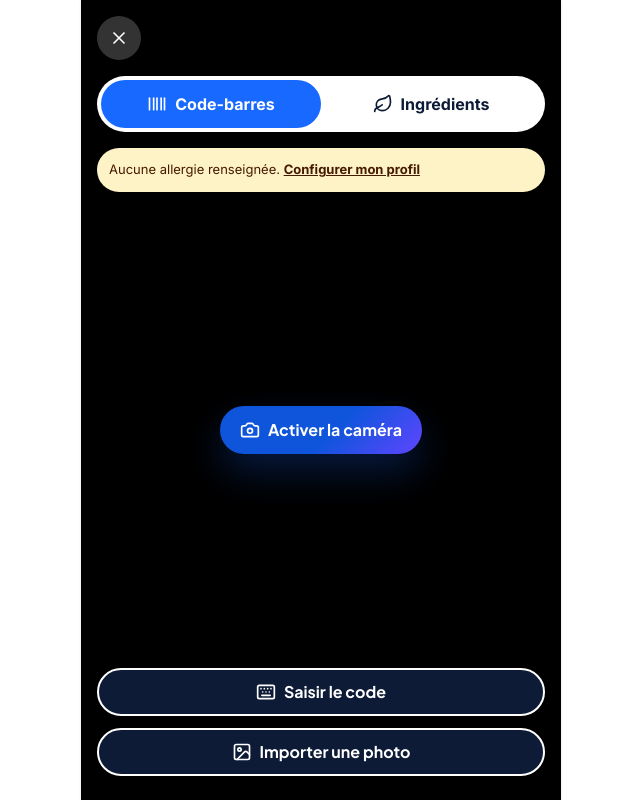
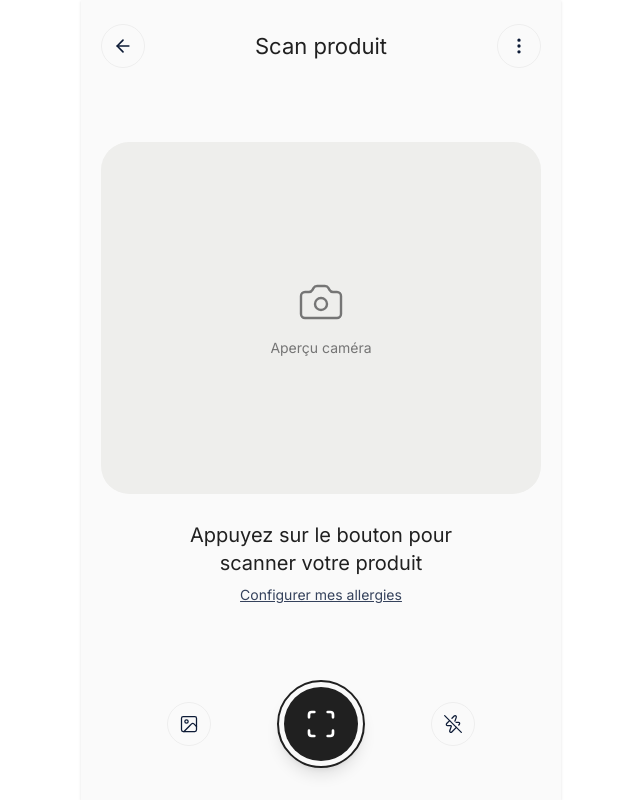
Before and after one commit to AristideWafo/safe-foods, a React (Vite) app: page /scanner in a window 1280 px wide. Shown: the whole page, without its empty margins (319-959 px from the left). Built offline with nearby package versions, Linux system fonts and the light colour scheme.

Commit message:
fix(scanner): match light camera and result sheet reference (#5)

```diff
--- a/src/components/layout/BottomSheet.tsx
+++ b/src/components/layout/BottomSheet.tsx
@@ -2,8 +2,8 @@ import { useEffect, useId, useRef } from 'react';
 import type { ReactNode } from 'react';
 import { X } from 'lucide-react';
 import { IconButton } from '../primitives/IconButton';
-interface BottomSheetProps { isOpen: boolean; onClose: () => void; children: ReactNode; title?: string; }
-export const BottomSheet = ({ isOpen, onClose, children, title = 'Options' }: BottomSheetProps) => {
+interface BottomSheetProps { isOpen: boolean; onClose: () => void; children: ReactNode; title?: string; centered?: boolean; }
+export const BottomSheet = ({ isOpen, onClose, children, title = 'Options', centered = false }: BottomSheetProps) => {
   const ref = useRef<HTMLDialogElement>(null);
   const titleId = useId();
   useEffect(() => {
@@ -17,7 +17,8 @@ export const BottomSheet = ({ isOpen, onClose, children, title = 'Options' }: Bo
   }, [isOpen]);
   if (!isOpen) return null;
   return <dialog ref={ref} aria-labelledby={titleId} onCancel={event => { event.preventDefault(); onClose(); }} className="fixed bottom-0 top-auto mx-auto w-full max-w-[480px] max-h-[90dvh] overflow-y-auto rounded-t-[30px] border-0 p-6 bg-surface text-text-primary shadow-2xl backdrop:bg-black/60">
-    <div className="flex justify-between items-center mb-5"><h2 id={titleId} className="font-display font-bold text-[20px]">{title}</h2><IconButton icon={<X />} onClick={onClose} aria-label="Fermer le dialogue" /></div>
+    {centered && <div aria-hidden="true" className="w-10 h-1 rounded-full bg-black/50 mx-auto -mt-3 mb-5" />}
+    <div className={`flex items-center mb-5 ${centered ? 'justify-center relative' : 'justify-between'}`}><h2 id={titleId} className="font-display font-bold text-[20px]">{title}</h2><IconButton className={centered ? 'absolute right-0' : undefined} icon={<X />} onClick={onClose} aria-label="Fermer le dialogue" /></div>
     {children}
   </dialog>;
 };
--- a/src/index.css
+++ b/src/index.css
@@ -125,3 +125,24 @@ p, h1, h2, h3, h4, h5, h6, span {
 @media (prefers-reduced-motion: reduce) {
   *, *::before, *::after { animation: none !important; transition: none !important; scroll-behavior: auto !important; }
 }
+
+/* html5-qrcode sets inline positioning: keep its camera inside the preview. */
+.scanner-camera #reader-container {
+  position: absolute !important;
+  inset: 0;
+  width: 100% !important;
+  height: 100% !important;
+  border: 0 !important;
+  padding: 0 !important;
+  overflow: hidden;
+}
+.scanner-camera video {
+  width: 100% !important;
+  height: 100% !important;
+  object-fit: cover;
+}
+.scanner-camera #qr-shaded-region { display: none !important; }
+@media (max-height: 650px) {
+  .scanner-screen header { padding-top: 12px; }
+  .scanner-camera { max-height: 36dvh; }
+}
--- a/src/pages/Scanner.tsx
+++ b/src/pages/Scanner.tsx
@@ -1,7 +1,7 @@
 import { useCallback, useEffect, useRef, useState } from 'react';
 import { Html5Qrcode, Html5QrcodeSupportedFormats } from 'html5-qrcode';
 import { useNavigate } from 'react-router-dom';
-import { Camera, AlertTriangle, Loader2, X, Image as ImageIcon, Keyboard, Zap, ZapOff, Barcode, Leaf } from 'lucide-react';
+import { Camera, Loader2, ArrowLeft, MoreVertical, Scan, Image as ImageIcon, Keyboard, Zap, ZapOff } from 'lucide-react';
 import { useStore } from '../store/useStore';
 import { fetchProductByBarcode } from '../services/OpenFoodFacts';
 import { isValidBarcode } from '../services/Barcode';
@@ -11,14 +11,26 @@ import { Button } from '../components/primitives/Button';
 import { IconButton } from '../components/primitives/IconButton';
 import { ManualBarcodeSheet } from '../components/scanner/ManualBarcodeSheet';
 import { BottomSheet } from '../components/layout/BottomSheet';
-import { clsx } from 'clsx';
+import { analyzeProduct } from '../services/AnalysisEngine';
 
-type Mode = 'barcode' | 'ingredients';
+const cameraFrame = (): string | null => {
+  const video = document.querySelector<HTMLVideoElement>('#reader-container video');
+  if (!video?.videoWidth || !video.videoHeight) return null;
+  const canvas = document.createElement('canvas');
+  const ratio = Math.min(1, 2000 / Math.max(video.videoWidth, video.videoHeight));
+  canvas.width = Math.round(video.videoWidth * ratio); canvas.height = Math.round(video.videoHeight * ratio);
+  const context = canvas.getContext('2d');
+  if (!context) return null;
+  context.drawImage(video, 0, 0, canvas.width, canvas.height);
+  return canvas.toDataURL('image/jpeg', 0.9);
+};
 type CameraState = 'idle' | 'starting' | 'running' | 'error';
 export const Scanner = () => {
   const navigate = useNavigate();
   const { allergies, recordScan } = useStore();
-  const [mode, setMode] = useState<Mode>('barcode');
+  const [frozenFrame, setFrozenFrame] = useState<string | null>(null);
+  const [options, setOptions] = useState(false);
+  const [completed, setCompleted] = useState<{ id: string; product: Product } | null>(null);
   const [enabled, setEnabled] = useState(false);
   const [cameraAttempt, setCameraAttempt] = useState(0);
   const [camera, setCamera] = useState<CameraState>('idle');
@@ -35,8 +47,8 @@ export const Scanner = () => {
   const requestRef = useRef<AbortController | null>(null);
   const lockRef = useRef<Promise<void>>(Promise.resolve());
   const mounted = useRef(true);
-  const modeRef = useRef(mode);
-  useEffect(() => { modeRef.current = mode; }, [mode]);
+  const blockedRef = useRef(false);
+  useEffect(() => { blockedRef.current = options || manual || !!pendingPhoto || !!completed; }, [options, manual, pendingPhoto, completed]);
   const lock = useCallback(async (action: () => Promise<void>) => {
     const previous = lockRef.current;
     let release: () => void = () => {};
@@ -57,23 +69,24 @@ export const Scanner = () => {
     const controller = new AbortController(); requestRef.current = controller;
     const timer = setTimeout(() => controller.abort(), 65000);
     try {
+      setFrozenFrame(previous => cameraFrame() || previous);
       await stop();
       const product = await load(controller.signal);
       if (!mounted.current || controller.signal.aborted) return;
       if (!product) throw new Error('Produit introuvable. Photographiez les ingrédients ou vérifiez le code.');
-      navigate(`/scan/${recordScan(product)}`);
+      setCompleted({ id: recordScan(product), product });
     } catch (err) {
       if (mounted.current) setError(controller.signal.aborted ? 'La demande a été interrompue ou a pris trop de temps. Réessayez.' : err instanceof Error ? err.message : 'L’analyse a échoué. Réessayez.');
     } finally {
       clearTimeout(timer); processing.current = false;
       if (mounted.current) { setAnalyzing(false); setCamera('idle'); }
     }
-  }, [navigate, recordScan, stop]);
+  }, [recordScan, stop]);
   const scanBarcode = useCallback((code: string) => {
-    if (modeRef.current === 'barcode' && isValidBarcode(code)) void run(signal => fetchProductByBarcode(code, signal));
+    if (!blockedRef.current && isValidBarcode(code)) void run(signal => fetchProductByBarcode(code, signal));
   }, [run]);
   useEffect(() => {
-    if (!enabled || analyzing || manual || pendingPhoto) return;
+    if (!enabled || analyzing || manual || pendingPhoto || completed) return;
     let live = true;
     void lock(async () => {
       if (!live) return;
@@ -82,7 +95,7 @@ export const Scanner = () => {
         if (scannerRef.current?.isScanning) await scannerRef.current.stop();
         if (!live) return;
         scannerRef.current ??= new Html5Qrcode('reader-container', { formatsToSupport: [Html5QrcodeSupportedFormats.EAN_8, Html5QrcodeSupportedFormats.EAN_13, Html5QrcodeSupportedFormats.UPC_A], verbose: false });
-        await scannerRef.current.start({ facingMode: 'environment' }, { fps: mode === 'barcode' ? 10 : 1, aspectRatio: 1, qrbox: mode === 'barcode' ? (width, height) => ({ width: Math.min(260, Math.floor(width * 0.8)), height: Math.min(160, Math.floor(height * 0.5)) }) : undefined }, scanBarcode, () => {});
+        await scannerRef.current.start({ facingMode: 'environment' }, { fps: 10, aspectRatio: 1.25 }, scanBarcode, () => {});
         if (!live) { await scannerRef.current.stop(); return; }
         setCamera('running');
         setFlashSupported(scannerRef.current.getRunningTrackCameraCapabilities().torchFeature().isSupported());
@@ -94,7 +107,7 @@ export const Scanner = () => {
       }
     });
     return () => { live = false; void stop(); };
-  }, [enabled, cameraAttempt, analyzing, manual, pendingPhoto, mode, scanBarcode, lock, stop]);
+  }, [enabled, cameraAttempt, analyzing, manual, pendingPhoto, completed, scanBarcode, lock, stop]);
   const flash = async () => {
     if (!scannerRef.current?.isScanning || !flashSupported) return;
     try { await scannerRef.current.applyVideoConstraints({ advanced: [{ torch: !flashOn } as MediaTrackConstraintSet] }); setFlashOn(value => !value); }
@@ -102,42 +115,57 @@ export const Scanner = () => {
   };
   const importPhoto = (file: File) => { if (!processing.current) setPendingPhoto(() => () => preparePhoto(file)); };
   const capture = () => {
-    const video = document.querySelector<HTMLVideoElement>('#reader-container video');
-    if (!video?.videoWidth || !video.videoHeight) { fileRef.current?.click(); return; }
-    const canvas = document.createElement('canvas');
-    const ratio = Math.min(1, 2000 / Math.max(video.videoWidth, video.videoHeight));
-    canvas.width = Math.round(video.videoWidth * ratio); canvas.height = Math.round(video.videoHeight * ratio);
-    const ctx = canvas.getContext('2d'); if (!ctx) { setError('Impossible de capturer la photo. Importez un fichier.'); return; }
-    ctx.drawImage(video, 0, 0, canvas.width, canvas.height);
-    const data = canvas.toDataURL('image/jpeg', 0.9); setPendingPhoto(() => async () => data);
+    const data = cameraFrame();
+    if (!data) { fileRef.current?.click(); return; }
+    setFrozenFrame(data); setPendingPhoto(() => async () => data);
   };
-  return <div className="flex-1 min-h-0 h-full relative bg-black text-white flex flex-col overflow-hidden">
-    <div id="reader-container" className="absolute inset-0 [&_video]:object-cover [&_video]:h-full" />
-    <div className="absolute inset-0 bg-black/50 pointer-events-none" />
-    <div className="relative z-10 h-full min-h-0 flex flex-col p-4 gap-4">
-      <div className="flex justify-between shrink-0"><IconButton icon={<X />} tone="light" onClick={() => navigate('/')} aria-label="Fermer le scanner" />{flashSupported && <IconButton icon={flashOn ? <Zap /> : <ZapOff />} tone="light" onClick={() => void flash()} aria-label={flashOn ? 'Désactiver le flash' : 'Activer le flash'} />}</div>
-      <div className="flex bg-white rounded-pill p-1 text-text-primary shrink-0" aria-label="Mode de lecture">
-        {(['barcode', 'ingredients'] as const).map(item => <button key={item} type="button" aria-pressed={mode === item} disabled={analyzing} onClick={() => { setMode(item); setError(null); }} className={clsx('flex-1 p-3 rounded-pill font-bold flex items-center justify-center gap-2 focus-visible:ring-2 focus-visible:ring-primary-300', mode === item && 'bg-primary-500 text-white')}>
-          {item === 'barcode' ? <Barcode className="w-5 h-5" /> : <Leaf className="w-5 h-5" />}{item === 'barcode' ? 'Code-barres' : 'Ingrédients'}
-        </button>)}
+  const result = completed ? analyzeProduct(completed.product, allergies) : null;
+  const statusLabel = result?.status === 'AVOID' ? 'À éviter' : result?.status === 'SAFE' ? 'Aucun allergène détecté' : 'À vérifier';
+  return <div className="scanner-screen flex-1 min-h-0 flex flex-col bg-[#fafafa] text-[#202020] overflow-y-auto">
+    <header className="flex items-center justify-between px-5 pt-6 pb-3 shrink-0">
+      <IconButton icon={<ArrowLeft />} className="rounded-full border border-black/5" onClick={() => navigate('/')} aria-label="Fermer le scanner" />
+      <h1 className="text-[22px] font-normal text-center">Scan produit</h1>
+      <IconButton icon={<MoreVertical />} className="rounded-full border border-black/5" disabled={analyzing} onClick={() => setOptions(true)} aria-label="Options du scanner" />
+    </header>
+    <div className="flex-1 flex flex-col justify-center px-5 py-6 min-h-0">
+      <div className="scanner-camera relative w-full aspect-[5/4] rounded-[28px] overflow-hidden bg-[#eeeeec] shrink-0">
+        <div id="reader-container" />
+        {camera !== 'running' && (frozenFrame || completed?.product.imageUrl) && <img src={frozenFrame || completed?.product.imageUrl} alt="" className="absolute inset-0 w-full h-full object-cover" />}
+        {camera !== 'running' && (!frozenFrame && !completed?.product.imageUrl || analyzing || camera === 'starting') && <div className="absolute inset-0 flex flex-col items-center justify-center gap-3 text-[#757575] pointer-events-none">
+          {analyzing || camera === 'starting' ? <Loader2 className="w-10 h-10 animate-spin" /> : <Camera className="w-12 h-12" strokeWidth={1.2} />}
+          <span className="text-sm">{analyzing ? 'Analyse en cours…' : camera === 'starting' ? 'Ouverture de la caméra…' : 'Aperçu caméra'}</span>
+        </div>}
       </div>
-      {!allergies.length && <div className="rounded-xl p-3 bg-amber-100 text-amber-950 text-[13px] shrink-0">Aucune allergie renseignée. <button className="underline font-bold" onClick={() => navigate('/profile')}>Configurer mon profil</button></div>}
-      <div className="flex-1 min-h-0 overflow-y-auto flex flex-col items-center justify-center gap-4 text-center">
-        {analyzing ? <div role="status" aria-live="polite" className="space-y-4"><Loader2 className="w-12 h-12 animate-spin mx-auto" /><p>Analyse en cours…</p></div> : <>
-          {error && <div role="alert" className="bg-black/80 rounded-2xl p-4"><AlertTriangle className="w-8 h-8 mx-auto mb-2 text-amber-300" /><p>{error}</p></div>}
-          {cameraError && <p role="status" className="bg-black/80 rounded-xl p-3">{cameraError}</p>}
-          {camera === 'running' ? <>
-            <p className="font-bold">{mode === 'barcode' ? 'Alignez le code-barres' : 'Cadrez toute la liste des ingrédients et les traces'}</p>
-            <div aria-hidden="true" className={clsx('border-4 border-white rounded-3xl w-[min(260px,75vw)] shrink-0', mode === 'barcode' ? 'h-[min(160px,22dvh)]' : 'h-[min(300px,32dvh)]')} />
-          </> : <Button variant="primary" disabled={camera === 'starting'} onClick={() => { setCameraError(null); setEnabled(true); setCameraAttempt(value => value + 1); }} leadingIcon={<Camera className="w-5 h-5" />}>{camera === 'starting' ? 'Ouverture de la caméra…' : 'Activer la caméra'}</Button>}
-        </>}
-      </div>
-      <div className="shrink-0 flex flex-col gap-3 pb-[max(8px,env(safe-area-inset-bottom))]">
-        {mode === 'ingredients' && camera === 'running' && <Button fullWidth disabled={analyzing} onClick={capture} leadingIcon={<Camera className="w-5 h-5" />}>Photographier les ingrédients</Button>}
-        <Button variant="dark" fullWidth disabled={analyzing} onClick={() => setManual(true)} leadingIcon={<Keyboard className="w-5 h-5" />}>Saisir le code</Button>
-        <Button variant="dark" fullWidth disabled={analyzing} onClick={() => fileRef.current?.click()} leadingIcon={<ImageIcon className="w-5 h-5" />}>Importer une photo</Button>
+      <div className="text-center mt-7 min-h-[72px]" aria-live="polite">
+        {error ? <p role="alert" className="text-danger text-sm">{error}</p> : cameraError ? <p role="status" className="text-sm text-text-secondary">{cameraError}</p> : <p className="text-[20px] leading-snug">{analyzing ? 'Nous vérifions votre produit' : camera === 'running' ? 'Présentez votre produit devant la caméra' : 'Appuyez sur le bouton pour'}{!analyzing && camera !== 'running' && <><br />scanner votre produit</>}</p>}
+        {!allergies.length && <button className="text-sm underline text-text-secondary mt-2" onClick={() => navigate('/profile')}>Configurer mes allergies</button>}
       </div>
     </div>
+    <div className="flex justify-evenly items-center shrink-0 px-5 pt-3 pb-[max(32px,env(safe-area-inset-bottom))]">
+      <IconButton icon={<ImageIcon strokeWidth={1.5} />} className="rounded-full border border-black/5" disabled={analyzing} onClick={() => fileRef.current?.click()} aria-label="Importer une photo des ingrédients" />
+      <button type="button" disabled={analyzing || camera === 'starting'} onClick={() => { setCameraError(null); setError(null); setFrozenFrame(null); if (enabled && camera === 'running') { setEnabled(false); setCamera('idle'); } else { setEnabled(true); setCameraAttempt(value => value + 1); } }} aria-label={camera === 'running' ? 'Arrêter le scan' : 'Démarrer le scan'} className="w-[88px] h-[88px] rounded-full border-2 border-[#202020] p-[5px] shadow-lg focus-visible:outline-2 focus-visible:outline-offset-4 focus-visible:outline-primary-500 disabled:opacity-50">
+        <span className="w-full h-full bg-[#202020] rounded-full flex items-center justify-center text-white"><Scan className="w-8 h-8" strokeWidth={2} /></span>
+      </button>
+      <IconButton icon={flashOn ? <Zap strokeWidth={1.5} /> : <ZapOff strokeWidth={1.5} />} className="rounded-full border border-black/5" disabled={!flashSupported || camera !== 'running' || analyzing} onClick={() => void flash()} aria-label={flashOn ? 'Désactiver le flash' : flashSupported ? 'Activer le flash' : 'Flash indisponible'} />
+    </div>
+    <BottomSheet isOpen={options} onClose={() => setOptions(false)} title="Options du scanner">
+      <Button variant="ghost" fullWidth leadingIcon={<Keyboard className="w-5 h-5" />} onClick={() => { setOptions(false); setManual(true); }}>Saisir le code</Button>
+      <Button variant="ghost" fullWidth leadingIcon={<ImageIcon className="w-5 h-5" />} onClick={() => { setOptions(false); fileRef.current?.click(); }}>Importer une photo des ingrédients</Button>
+      {camera === 'running' && <Button variant="ghost" fullWidth leadingIcon={<Camera className="w-5 h-5" />} onClick={() => { setOptions(false); capture(); }}>Photographier les ingrédients</Button>}
+    </BottomSheet>
+    <BottomSheet isOpen={!!completed} onClose={() => setCompleted(null)} title="Résultat du scan" centered>
+      {completed && <>
+        <div className="rounded-[26px] border border-black/5 p-4 mb-6 bg-[#fafafa]">
+          <div className="flex items-center gap-3 mb-4">
+            {completed.product.imageUrl ? <img src={completed.product.imageUrl} alt="" className="w-14 h-14 object-contain rounded-full bg-white" /> : <div className="w-14 h-14 rounded-full bg-white flex items-center justify-center"><Scan className="w-6 h-6" /></div>}
+            <div className="min-w-0"><h3 className="text-lg font-medium break-words">{completed.product.name}</h3><p className="text-sm text-text-secondary">{completed.product.source === 'photo' ? 'Photo des ingrédients' : `Code : ${completed.product.barcode}`}</p></div>
+          </div>
+          <p className={`font-medium ${result?.status === 'AVOID' ? 'text-danger' : result?.status === 'SAFE' ? 'text-verified' : 'text-amber-800'}`}>{statusLabel}</p>
+          <p className="text-sm text-text-secondary mt-1">{result?.explanation}</p>
+        </div>
+        <button type="button" className="w-full rounded-full bg-[#202020] text-white py-5 focus-visible:outline-2 focus-visible:outline-offset-4 focus-visible:outline-primary-500" onClick={() => navigate(`/scan/${completed.id}`)}>Voir les détails</button>
+      </>}
+    </BottomSheet>
     <input ref={fileRef} type="file" accept="image/jpeg,image/png,image/webp" aria-label="Choisir une photo des ingrédients" className="hidden" onChange={event => { const file = event.target.files?.[0]; event.target.value = ''; if (file) importPhoto(file); }} />
     {manual && <ManualBarcodeSheet onClose={() => setManual(false)} onSubmit={code => { setManual(false); void run(signal => fetchProductByBarcode(code, signal)); }} />}
     <BottomSheet isOpen={!!pendingPhoto} onClose={() => setPendingPhoto(undefined)} title="Analyser cette photo ?">
```
Also changed, not shown: 1 other file (tests, documents, lock files or other folders).
